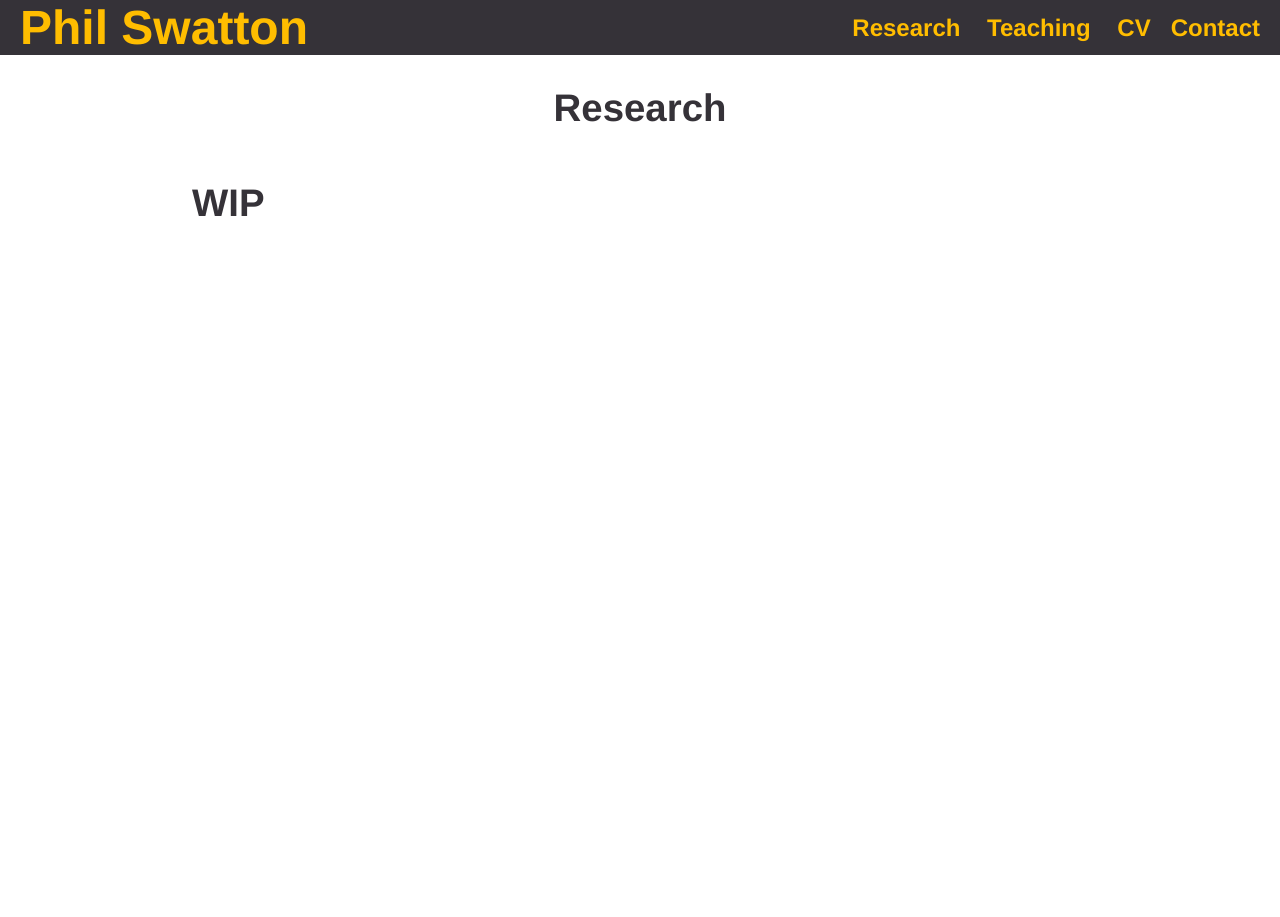
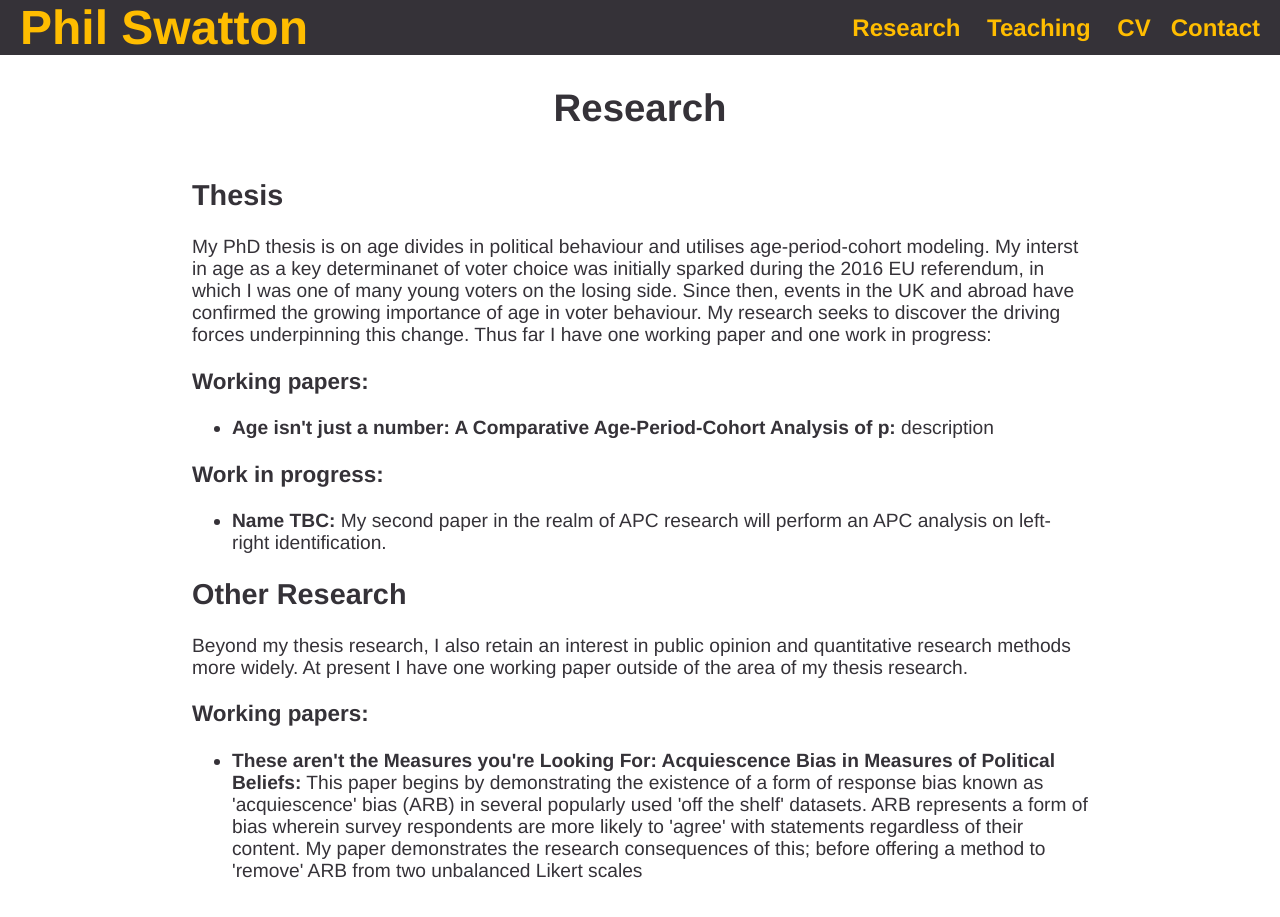
Before and after one commit to philswatton/philswatton.github.io, a Jekyll site: the page built from research/index.html, in a window 1280 px wide and 961 px high. Shown: the top 917 px of the window. Built offline with Jekyll 4.4.1, drawn with Linux system fonts in a browser that asks for light colours.

Commit message:
Update index.html
Init commit of research

```diff
--- a/research/index.html
+++ b/research/index.html
@@ -2,6 +2,23 @@
 layout: default
 title: Research
 ---
-<div>
-	<h1>WIP</h1>
-</div>
+<h2>Thesis</h2>
+<p>My PhD thesis is on age divides in political behaviour and utilises age-period-cohort modeling. My interst in age as a key determinanet of voter choice was initially sparked during the 2016 EU referendum, in which I was one of many young voters on the losing side. Since then, events in the UK and abroad have confirmed the growing importance of age in voter behaviour. My research seeks to discover the driving forces underpinning this change. Thus far I have one working paper and one work in progress:</p>
+
+<h3>Working papers:</h3>
+<ul>
+	<li><strong>Age isn't just a number: A Comparative Age-Period-Cohort Analysis of p:</strong> description</li>
+</ul>
+
+<h3>Work in progress:</h3>
+<ul>
+	<li><strong>Name TBC:</strong> My second paper in the realm of APC research will perform an APC analysis on left-right identification.</li>
+</ul>
+
+<h2>Other Research</h2>
+<p>Beyond my thesis research, I also retain an interest in public opinion and quantitative research methods more widely. At present I have one working paper outside of the area of my thesis research.</p>
+
+<h3>Working papers:</h3>
+<ul>
+	<li><strong>These aren't the Measures you're Looking For: Acquiescence Bias in Measures of Political Beliefs:</strong> This paper begins by demonstrating the existence of a form of response bias known as 'acquiescence' bias (ARB) in several popularly used 'off the shelf' datasets. ARB represents a form of bias wherein survey respondents are more likely to 'agree' with statements regardless of their content. My paper demonstrates the research consequences of this; before offering a method to 'remove' ARB from two unbalanced Likert scales</li>
+</ul>
```
